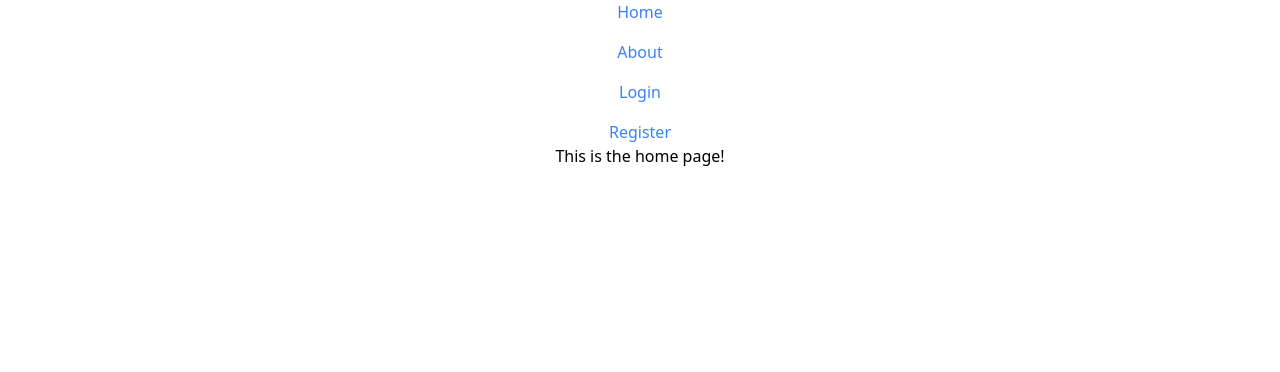
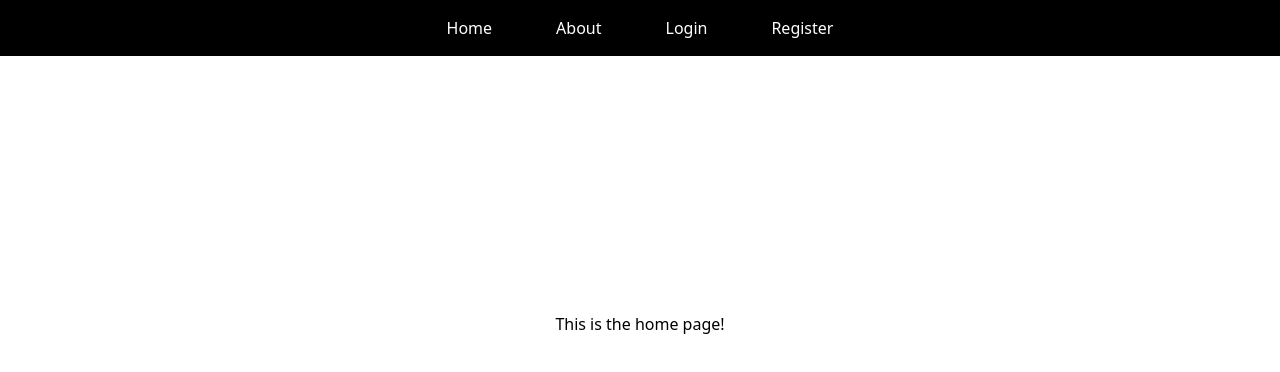
Before and after one commit to aoinoikaz/FinalProject, an Angular app: page / in a window 1280 px wide. Shown: the top 372 px of the page. Built offline with nearby package versions, Linux system fonts and the light colour scheme.

Commit message:
Made some progress with nav bar.

```diff
--- a/src/app/components/about/about.component.css
+++ b/src/app/components/about/about.component.css
@@ -1,3 +1,3 @@
 .about_page_body {
-  @apply text-center font-light
+  @apply text-center font-light pt-64
 }
--- a/src/app/components/home/home.component.css
+++ b/src/app/components/home/home.component.css
@@ -1,3 +1,3 @@
 .home_page_body {
-  @apply font-light text-center
+  @apply font-light text-center pt-64
 }
--- a/src/app/components/navbar/navbar.component.css
+++ b/src/app/components/navbar/navbar.component.css
@@ -1,11 +1,15 @@
+@layer {
+
   .navbar {
-  @apply text-center
+    @apply text-center bg-black pb-4 pt-4
   }
 
   .navbar_items {
-  @apply space-y-4 text-blue-500
+    @apply inline-flex space-x-16
   }
 
-a:hover{
-  @apply text-blue-800
+  .navbar_items > li {
+    @apply text-white hover:text-blue-300 bg-black
   }
+
+}
--- a/src/app/components/navbar/navbar.component.html
+++ b/src/app/components/navbar/navbar.component.html
@@ -1,16 +1,18 @@
-<ul class="navbar">
+<div class="navbar">
+  <ul>
     <div class="navbar_items">
       <li>
-      <a routerLink="/home">Home</a>
+        <a  routerLink="/home">Home</a>
       </li>
       <li>
-      <a routerLink="/about">About</a>
+        <a  routerLink="/about">About</a>
       </li>
       <li>
-      <a routerLink="/login">Login</a>
+        <a  routerLink="/login">Login</a>
       </li>
       <li>
         <a routerLink="/register">Register</a>
       </li>
     </div>
   </ul>
+</div>
```
Lines whose indentation alone changed are shown as unchanged.
